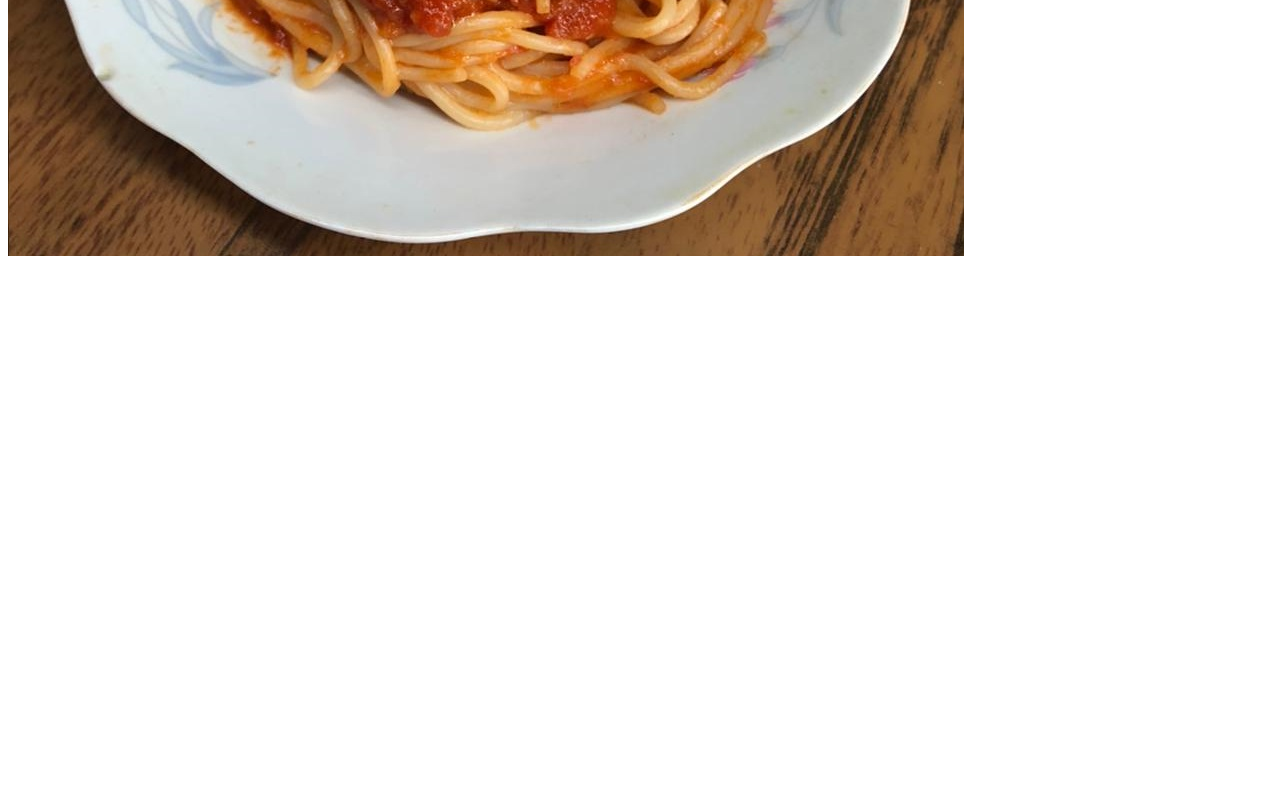
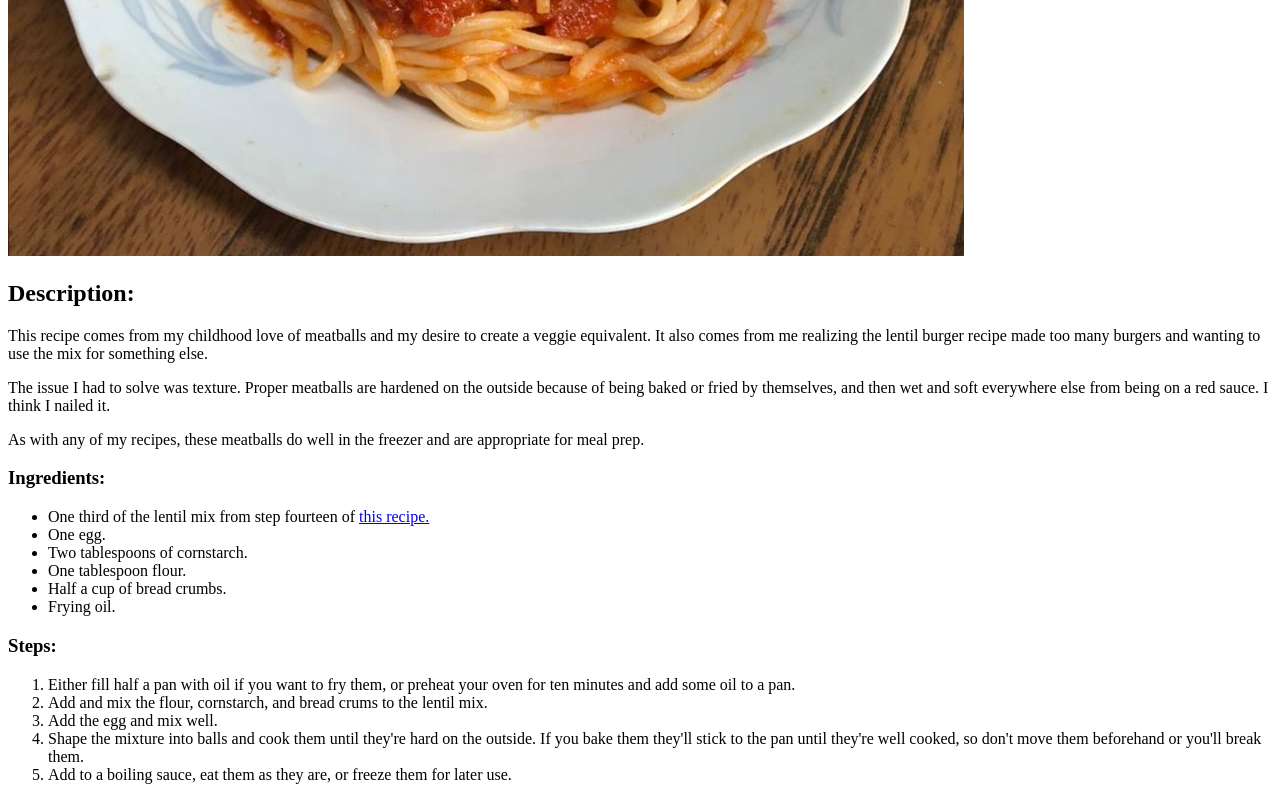
Before and after one commit to Chris-A-94/odin-recipes, a plain HTML site: page recipes/lentilMeatballs.html in a window 1280 px wide. Shown: the part 536-1336 px from the top of the page. Before the commit the page ends 804 px from the top, so only its background shows below. Drawn offline with Linux system fonts and the light colour scheme.

Commit message:
Add recipe lentilMeatballs
Wrote the new recipe and linked it with the burguer recipe as they share their mix.

```diff
--- a/recipes/lentilMeatballs.html
+++ b/recipes/lentilMeatballs.html
@@ -7,5 +7,26 @@
     <body>
         <h1>Lentil Meatballs.</h1>
         <img src="../img/albondigas.jpg">
+        <h2>Description:</h2>
+        <p>This recipe comes from my childhood love of meatballs and my desire to create a veggie equivalent. It also comes from me realizing the lentil burger recipe made too many burgers and wanting to use the mix for something else.</p>
+        <p>The issue I had to solve was texture. Proper meatballs are hardened on the outside because of being baked or fried by themselves, and then wet and soft everywhere else from being on a red sauce. I think I nailed it.</p>
+        <p>As with any of my recipes, these meatballs do well in the freezer and are appropriate for meal prep.</p>
+        <h3>Ingredients:</h3>
+        <ul>
+            <li>One third of the lentil mix from step fourteen of <a href="lentilBurguer.html">this recipe.</a></li>
+            <li>One egg.</li>
+            <li>Two tablespoons of cornstarch.</li>
+            <li>One tablespoon flour.</li>
+            <li>Half a cup of bread crumbs.</li>
+            <li>Frying oil.</li>
+        </ul>
+        <h3>Steps:</h3>
+        <ol>
+            <li>Either fill half a pan with oil if you want to fry them, or preheat your oven for ten minutes and add some oil to a pan.</li>
+            <li>Add and mix the flour, cornstarch, and bread crums to the lentil mix.</li>
+            <li>Add the egg and mix well.</li>
+            <li>Shape the mixture into balls and cook them until they're hard on the outside. If you bake them they'll stick to the pan until they're well cooked, so don't move them beforehand or you'll break them.</li>
+            <li>Add to a boiling sauce, eat them as they are, or freeze them for later use.</li>
+        </ol>
     </body>
 </html>
```
Also changed, not shown: index.html (+1 -1 lines), recipes/lentilBurguer.html (+1 -1 lines).
